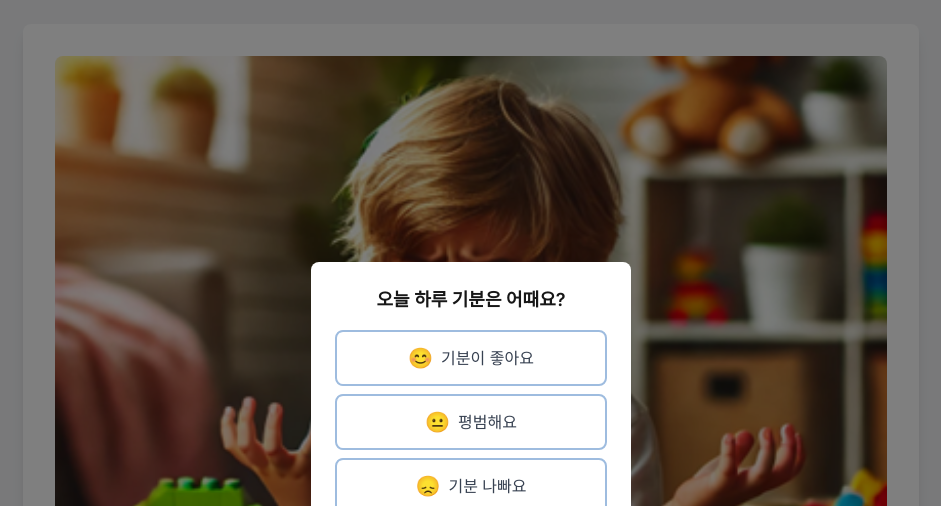
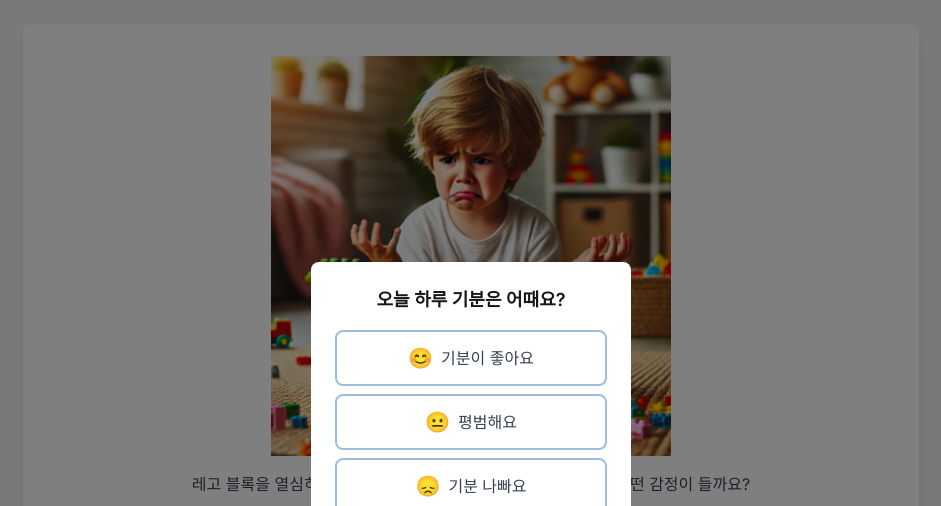
Before and after one commit to tinon1004/LookNLearn, a Next.js app: page /main/step1 in a window 1280 px wide. Shown: the top 506 px of the page, without its empty margins (169-1110 px from the left). Built offline with nearby package versions, Linux system fonts and the light colour scheme; no server answers; the database is empty; sample sign-in values are in the browser's storage.

Commit message:
Refactor: edit emotion data

```diff
--- a/src/app/main/step1/LearningStep1Page.tsx
+++ b/src/app/main/step1/LearningStep1Page.tsx
@@ -122,11 +122,13 @@
       <div className="min-h-screen bg-gray-100 p-6">
         <div className="max-w-4xl mx-auto">
           <div className="max-w-4xl mx-auto bg-white rounded-lg shadow-lg p-8 mb-10">
+          <div className="relative w-full h-[400px] mb-4">
             <img
               src={currentImage.src}
               alt="감정 표현"
-              className="w-full h-full object-cover rounded-lg mb-4"
+              className="w-full h-full object-contain rounded-lg"
             />
+          </div>
             <p className="text-center text-gray-700">
               {currentImage.description}
             </p>
```
